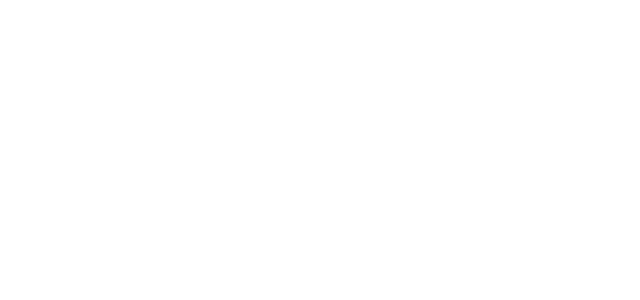
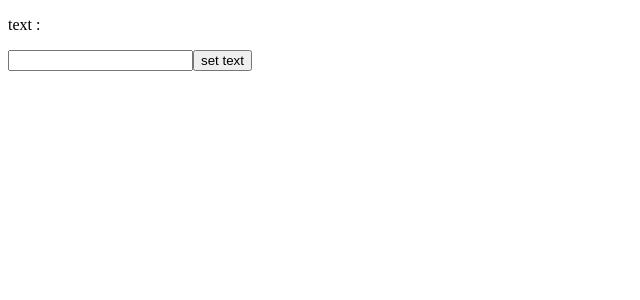
Before and after one commit to soujin8/learn-react, a React (Create React App) app: page / in a window 1280 px wide. Shown: the top 300 px of the page, without its empty margins (0-640 px from the left). Built offline with nearby package versions, Linux system fonts and the light colour scheme.

Commit message:
useCallbackはいつかやる。useRefなんとなく理解

```diff
--- a/src/App.tsx
+++ b/src/App.tsx
@@ -2,6 +2,8 @@
 import ContextApp from "./components/ContextSample/ContextApp";
 import Reducer from "./components/ReducerSample/Reducer";
 import Counter from "./components/StateSample/Counter";
+import Callback from "./components/CallbackSample/Callback";
+import Ref from "./components/RefSample/Ref";
 
 const App: React.FC = () => {
   return (
@@ -9,6 +11,8 @@
       {/* <ContextApp /> */}
       {/* <Counter /> */}
       {/* <Reducer /> */}
+      {/* <Callback /> */}
+      <Ref />
     </>
   );
 };
--- /dev/null
+++ b/src/components/CallbackSample/Callback.tsx
@@ -0,0 +1,13 @@
+import React from "react";
+
+const Callback: React.FC = () => {
+  return (
+    <>
+      {/* TODO いつかやる */}
+      <h1>hello</h1>
+      <h2>world</h2>
+    </>
+  );
+};
+
+export default Callback;
--- /dev/null
+++ b/src/components/RefSample/Ref.tsx
@@ -0,0 +1,18 @@
+import React, { useState, useRef, useCallback } from "react";
+
+const Ref: React.FC = () => {
+  const inputEl = useRef<HTMLDivElement>(null);
+  const [text, changeText] = useState("");
+  const handleClick = useCallback(() => {
+    changeText(inputEl.current?.value);
+  }, []);
+  return (
+    <>
+      <p>text : {text}</p>
+      <input ref={inputEl} type="text" />
+      <button onClick={handleClick}>set text</button>
+    </>
+  );
+};
+
+export default Ref;
```
